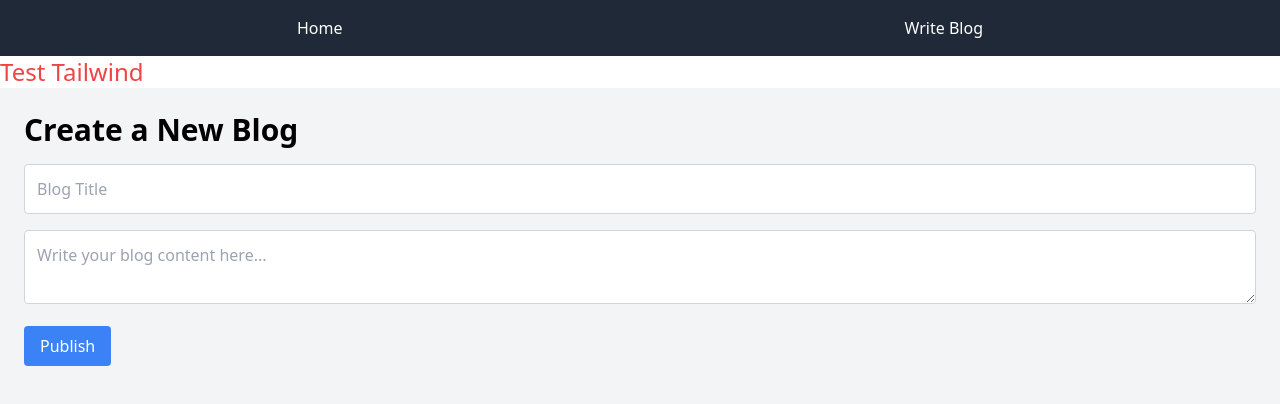
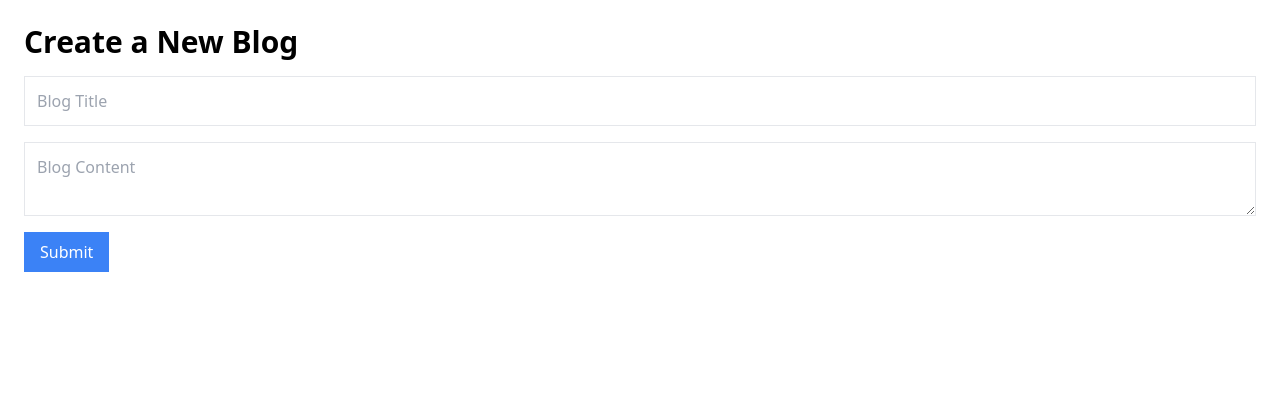
Before and after one commit to DraftTin/personal-blog, a React (Vite) app in the folder personal-blog-frontend/: page /editor in a window 1280 px wide. Shown: the top 404 px of the page. Built offline with nearby package versions, Linux system fonts and the light colour scheme.

Commit message:
Add a page for showing the detail of a blog

```diff
--- a/personal-blog-frontend/src/App.jsx
+++ b/personal-blog-frontend/src/App.jsx
@@ -1,17 +1,14 @@
-import React from 'react';
-import { BrowserRouter as Router, Routes, Route } from 'react-router-dom';
-import Navbar from './components/Navbar';
-import Home from './pages/Home';
-import BlogEditor from './pages/BlogEditor';
+import { BrowserRouter as Router, Routes, Route } from "react-router-dom";
+import Home from "./pages/Home";
+import BlogDetails from "./pages/BlogDetails";
+import BlogEditor from "./pages/BlogEditor";
 
 function App() {
   return (
     <Router>
-      <Navbar />
-      <div className="text-red-500 text-2xl">Test Tailwind</div>
-
       <Routes>
         <Route path="/" element={<Home />} />
+        <Route path="/blogs/:id" element={<BlogDetails />} />
         <Route path="/editor" element={<BlogEditor />} />
       </Routes>
     </Router>
--- a/personal-blog-frontend/src/pages/BlogEditor.jsx
+++ b/personal-blog-frontend/src/pages/BlogEditor.jsx
@@ -1,37 +1,54 @@
-import React, { useState } from 'react';
+import React, { useState } from "react";
+import axios from "axios";
 
 const BlogEditor = () => {
-  const [title, setTitle] = useState('');
-  const [content, setContent] = useState('');
+  const [title, setTitle] = useState("");
+  const [content, setContent] = useState("");
+  const [message, setMessage] = useState("");
 
-  const handleSubmit = () => {
-    console.log('Blog Title:', title);
-    console.log('Blog Content:', content);
-    // API call to save the blog
+  const handleSubmit = async (e) => {
+    e.preventDefault();
+
+    try {
+      const response = await axios.post(
+        "http://localhost:5002/api/blogs/create",
+        {
+          title,
+          content,
+        }
+      );
+      setMessage("Blog created successfully");
+      setTitle("");
+      setContent("");
+      console.log(response.data);
+    } catch (err) {
+      setMessage("Failed to create blog");
+      console.error(err);
+    }
   };
 
   return (
-    <div className="p-6 bg-gray-100 min-h-screen">
+    <div className="p-6">
       <h1 className="text-3xl font-bold mb-4">Create a New Blog</h1>
+      {message && <p className="text-green-500 mb-4">{message}</p>}
+      <form onSubmit={handleSubmit}>
         <input
-        className="w-full p-3 border border-gray-300 rounded mb-4"
+          className="block w-full p-3 border mb-4"
           type="text"
           placeholder="Blog Title"
           value={title}
           onChange={(e) => setTitle(e.target.value)}
         />
         <textarea
-        className="w-full p-3 border border-gray-300 rounded mb-4"
-        placeholder="Write your blog content here..."
+          className="block w-full p-3 border mb-4"
+          placeholder="Blog Content"
           value={content}
           onChange={(e) => setContent(e.target.value)}
         />
-      <button
-        className="bg-blue-500 text-white px-4 py-2 rounded hover:bg-blue-600"
-        onClick={handleSubmit}
-      >
-        Publish
+        <button className="bg-blue-500 text-white px-4 py-2" type="submit">
+          Submit
         </button>
+      </form>
     </div>
   );
 };
```
Lines whose indentation alone changed are shown as unchanged.
